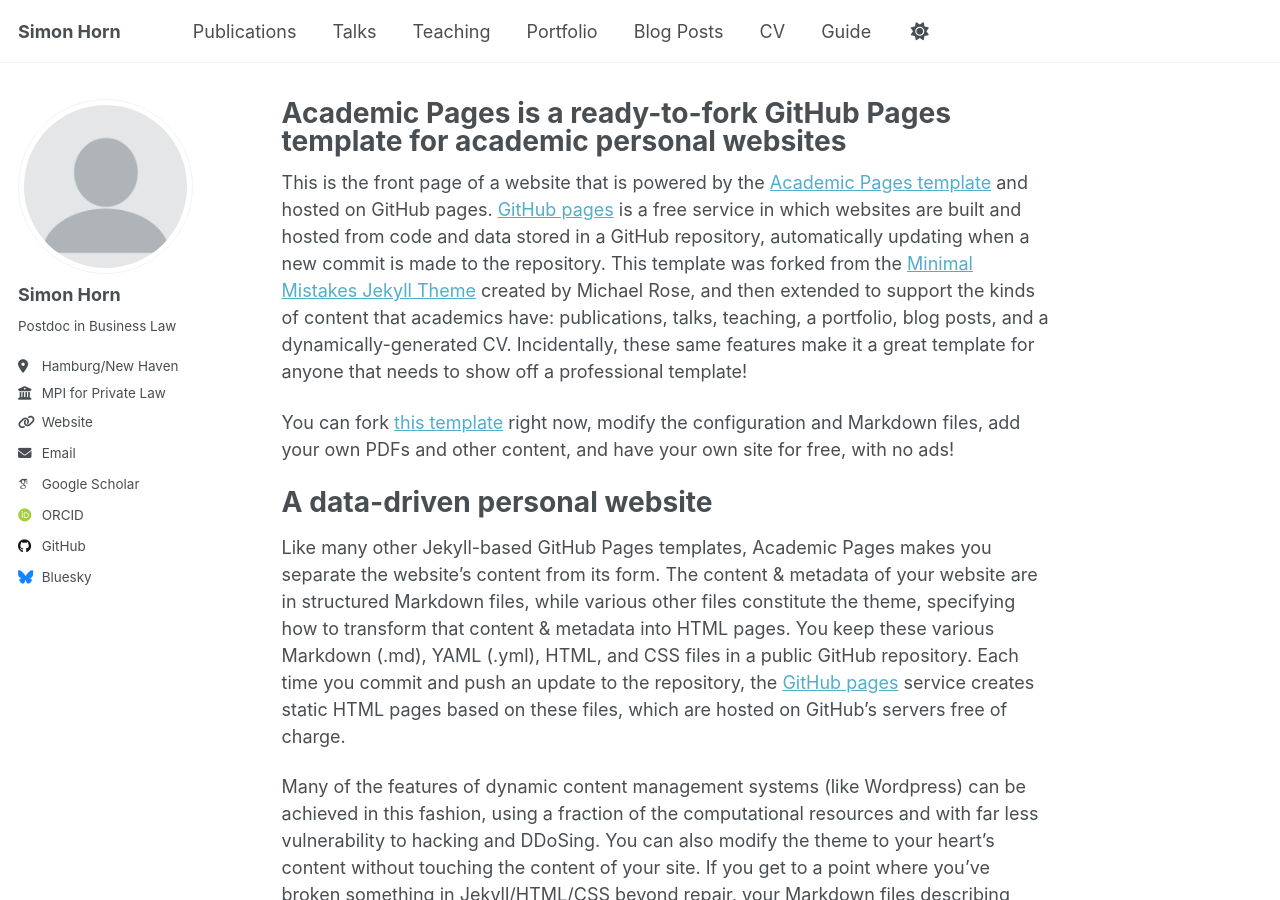
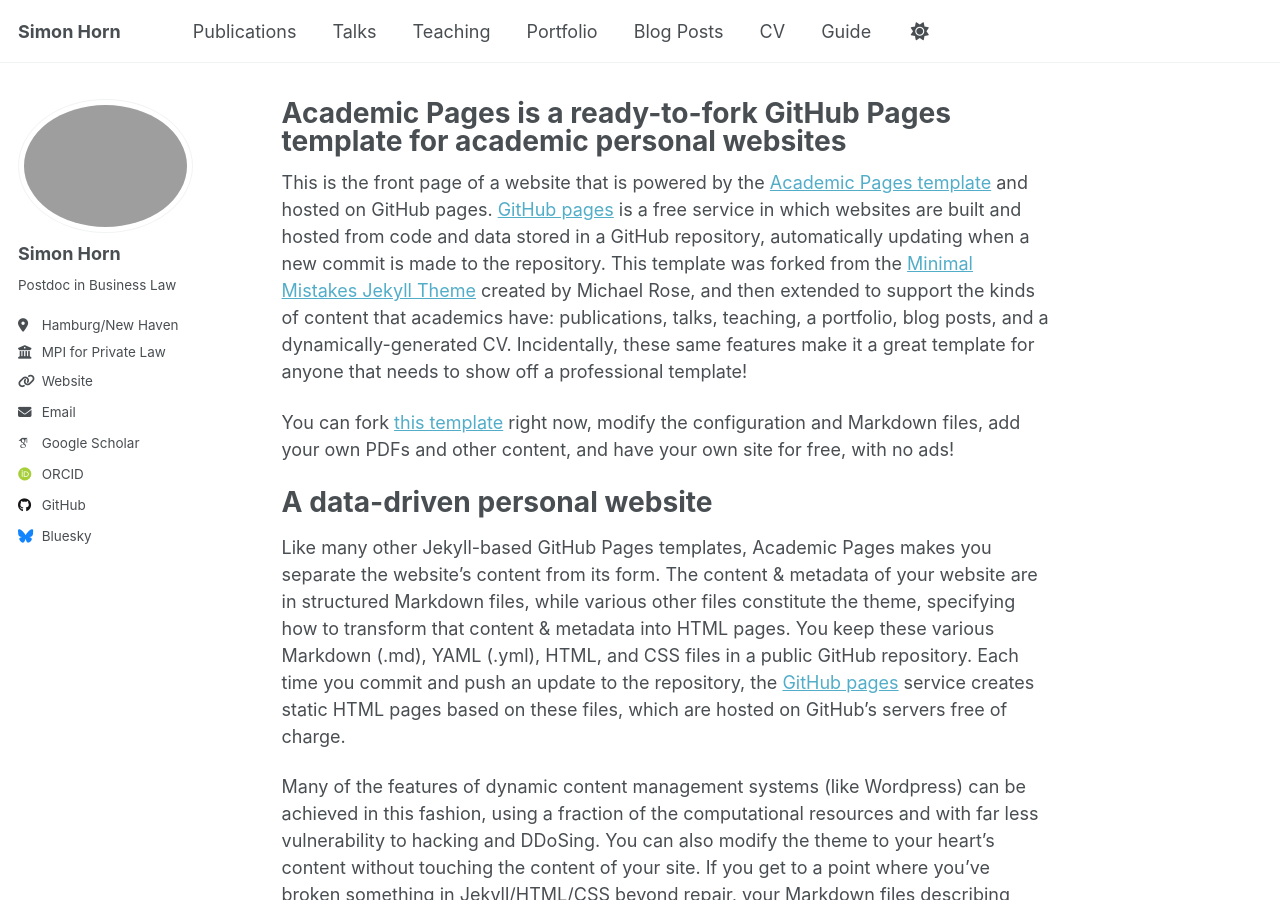
Before and after one commit to simon-horn/simon-horn.github.io, a Jekyll site: the page built from _pages/about.md, in a window 1280 px wide and 900 px high. Built offline with Jekyll 4.4.1, drawn with Linux system fonts in a browser that asks for light colours; some web fonts are replaced; a script that is not in the unit is left out.

Commit message:
Update _config.yml

```diff
--- a/_config.yml
+++ b/_config.yml
@@ -23,7 +23,7 @@
 #               Additional customization can be done by editing /_includes/author-profile.html
 author:
   # Biographic information
-  avatar           : "profile.png"
+  avatar           : "Simon_Portrait.jpg"
   name             : "Simon Horn"
   pronouns         : # example: "she/her"
   bio              : "Postdoc in Business Law"
```
